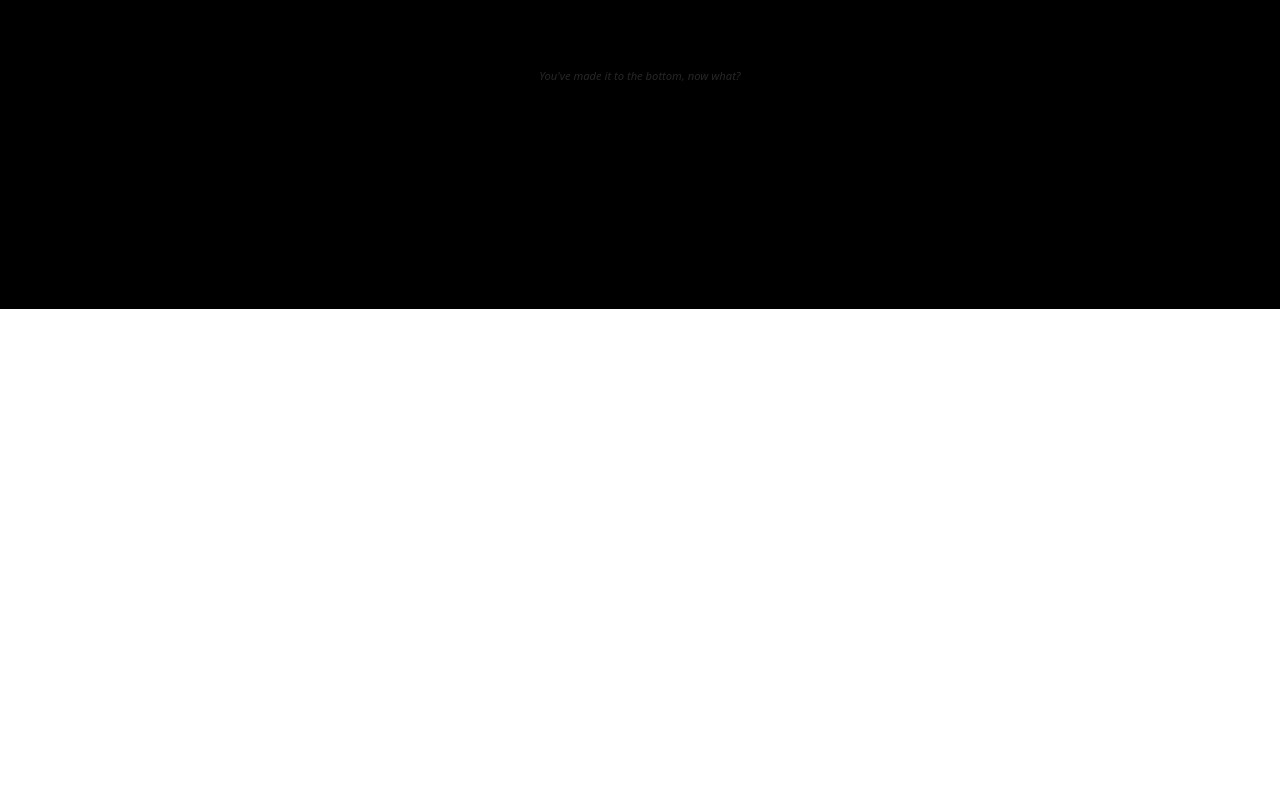
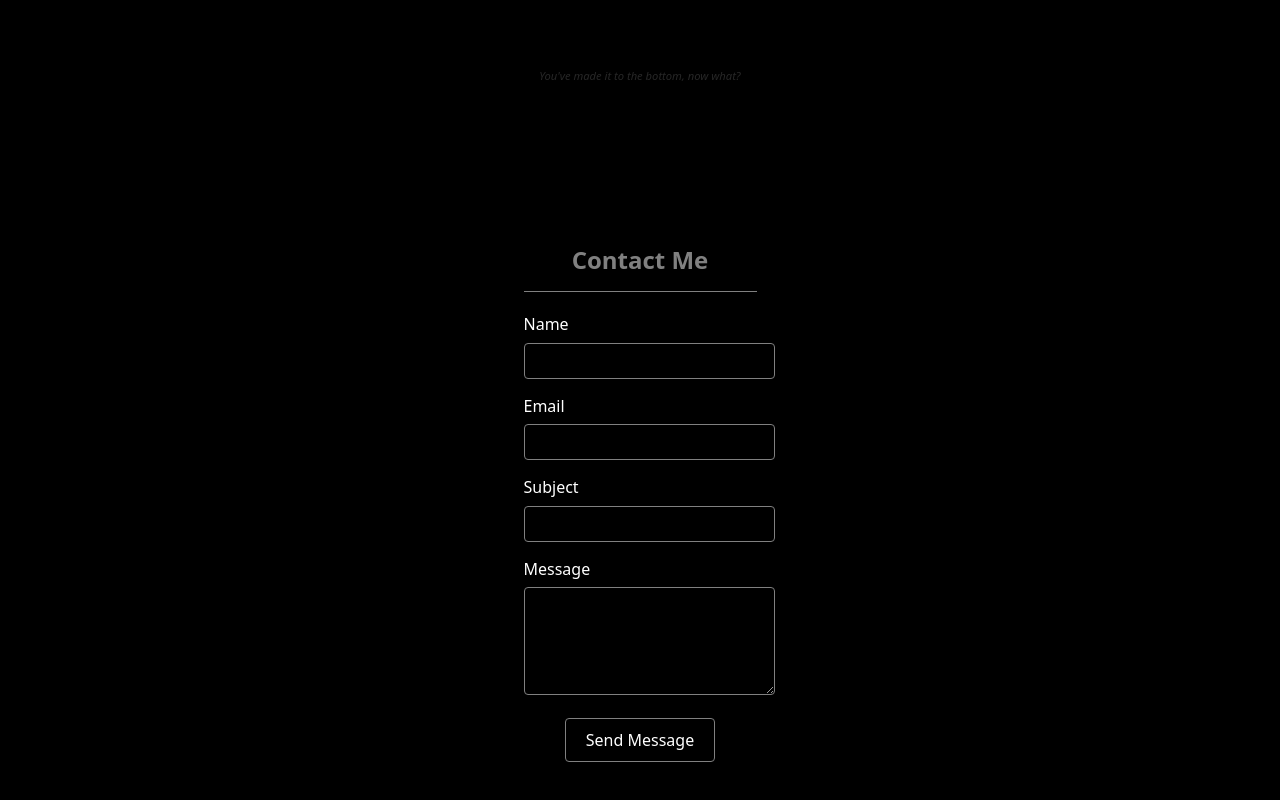
Before and after one commit to Napeel/portfolio-website-3rd, a React (Vite) app: page / in a window 1280 px wide. Shown: the part 1737-2537 px from the top of the page. Before the commit the page ends 2046 px from the top, so only its background shows below. Built offline with nearby package versions, Linux system fonts and the light colour scheme.

Commit message:
emotiflix fix, and new contact form

```diff
--- a/src/App.css
+++ b/src/App.css
@@ -808,3 +808,72 @@ a::before {
 .hidden-message:hover {
   opacity: 0.4;
 }
+
+.contact-form-container {
+  margin-top: 40px;
+  padding: 20px;
+  border-radius: 5px;
+  background-color: var(--bg-color);
+  color: var(--text-color);
+  border: none;
+  text-align: center;
+}
+
+.contact-form-container h2 {
+  font-size: 24px;
+  margin-bottom: 20px;
+  text-align: center;
+  color: var(--accent-color);
+  border-bottom: 1px solid var(--accent-color);
+  padding-bottom: 0.5em;
+  font-weight: 600;
+}
+
+.form-group {
+  margin-bottom: 15px;
+  text-align: left;
+}
+
+.form-group label {
+  display: block;
+  font-weight: 500;
+  margin-bottom: 5px;
+  color: var(--text-color);
+}
+
+.form-group input,
+.form-group textarea {
+  width: 100%;
+  padding: 8px;
+  border: 1px solid var(--accent-color);
+  border-radius: 4px;
+  font-size: 16px;
+  background-color: var(--bg-color);
+  color: var(--text-color);
+  outline: none;
+}
+
+.form-group textarea {
+  resize: vertical;
+}
+.form-group input:focus,
+.form-group textarea:focus {
+  border-color: var(--hover-color);
+  box-shadow: 0 0 5px var(--hover-color);
+}
+
+.contact-form-container button {
+  background-color: transparent;
+  color: var(--text-color);
+  padding: 10px 20px;
+  border: 1px solid var(--accent-color);
+  border-radius: 4px;
+  cursor: pointer;
+  font-size: 16px;
+  transition: background-color 0.3s ease, color 0.3s ease;
+}
+
+.contact-form-container button:hover {
+  background-color: var(--accent-color);
+  color: var(--bg-color);
+}
--- a/src/App.tsx
+++ b/src/App.tsx
@@ -40,6 +40,18 @@ const App = () => {
       setContentVisible(true);
     }, 2000);
   }, []);
+
+  const [name, setName] = useState('');
+  const [email, setEmail] = useState('');
+  const [subject, setSubject] = useState('');
+  const [message, setMessage] = useState('');
+
+  const handleSubmit = (e: React.FormEvent) => {
+    e.preventDefault();
+    // TODO: Implement backend integration to send email
+    console.log('Form submitted', { name, email, subject, message });
+    alert('Form submission is a work in progress! Please contact me via email or LinkedIn.'); // Temporary message
+  };
 
   return (
     <>
@@ -154,6 +166,54 @@ const App = () => {
             You've made it to the bottom, now what?
          </div>
         </div>
+
+         {/* Contact Form */}
+         <div className="contact-form-container">
+          <h2>Contact Me</h2>
+          <form onSubmit={handleSubmit}>
+            <div className="form-group">
+              <label htmlFor="name">Name</label>
+              <input
+                type="text"
+                id="name"
+                value={name}
+                onChange={(e) => setName(e.target.value)}
+                required
+              />
+            </div>
+            <div className="form-group">
+              <label htmlFor="email">Email</label>
+              <input
+                type="email"
+                id="email"
+                value={email}
+                onChange={(e) => setEmail(e.target.value)}
+                required
+              />
+            </div>
+            <div className="form-group">
+              <label htmlFor="subject">Subject</label>
+              <input
+                type="text"
+                id="subject"
+                value={subject}
+                onChange={(e) => setSubject(e.target.value)}
+                required
+              />
+            </div>
+            <div className="form-group">
+              <label htmlFor="message">Message</label>
+              <textarea
+                id="message"
+                value={message}
+                onChange={(e) => setMessage(e.target.value)}
+                rows={5}
+                required
+              />
+            </div>
+            <button type="submit">Send Message</button>
+          </form>
+        </div>
       </div>
     </>
   );
```
